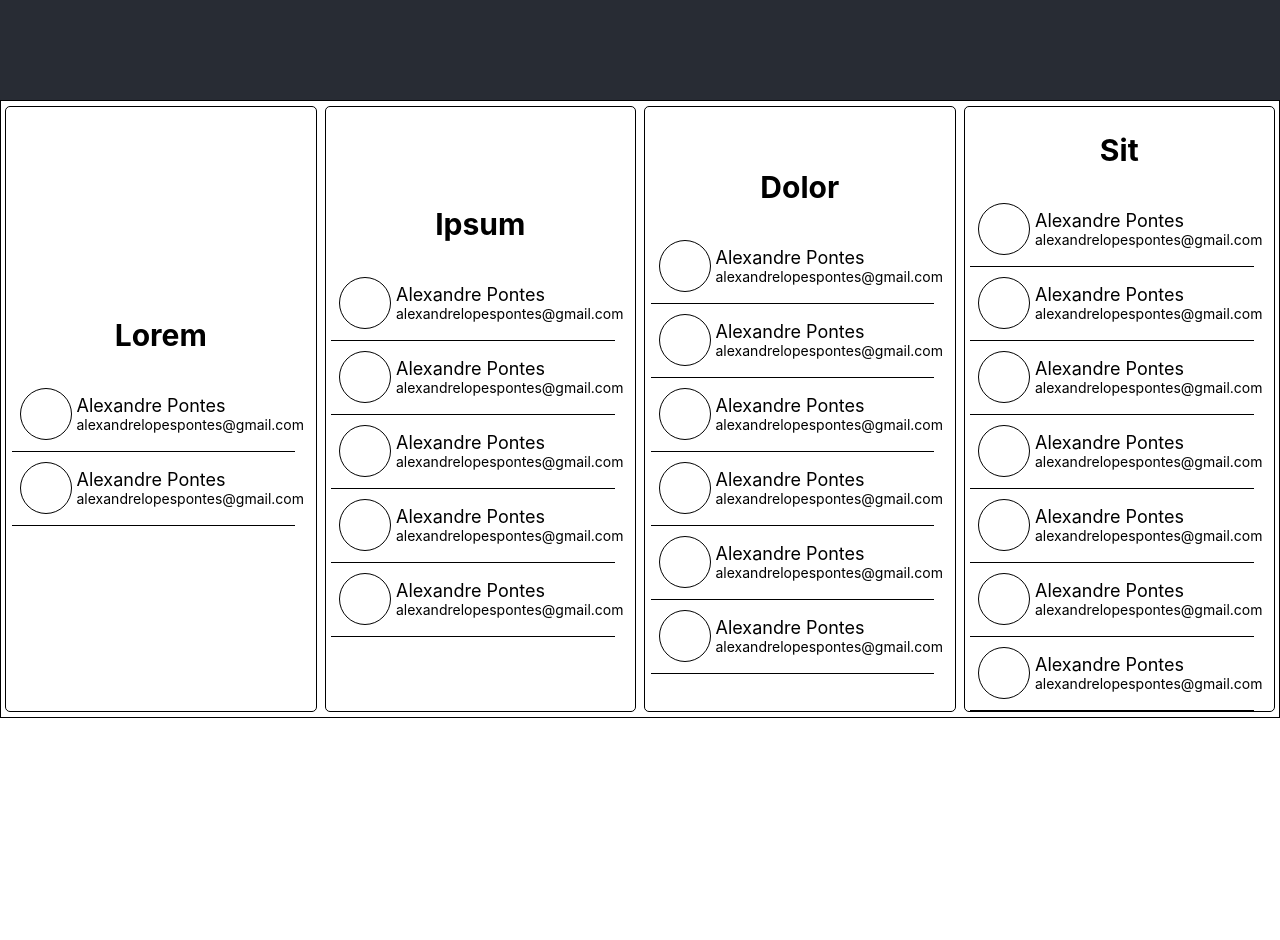
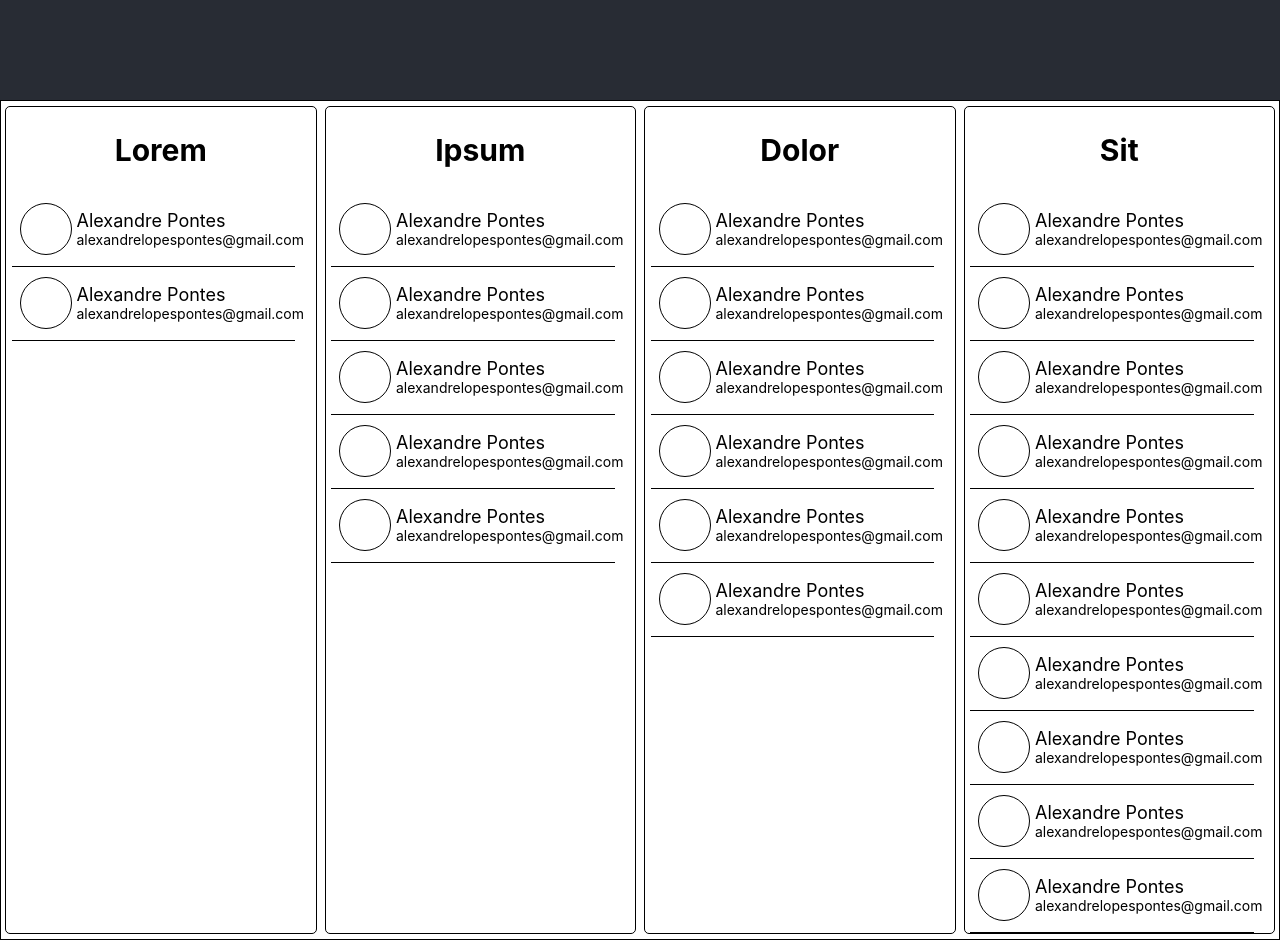
Before and after one commit to alepontes/reactjs, a React (Create React App) app: page / in a window 1280 px wide. Before the commit the page ends 800 px from the top, so only its background shows below. Built offline with nearby package versions, Linux system fonts and the light colour scheme.

Commit message:
Corrigir listagem de Itens

```diff
--- a/src/App.js
+++ b/src/App.js
@@ -126,6 +126,25 @@ const itens = [
     "email": "alexandrelopespontes@gmail.com",
     "group": "4"
   }
+  ,
+  {
+    "image": "",
+    "name": "Alexandre Pontes",
+    "email": "alexandrelopespontes@gmail.com",
+    "group": "4"
+  },
+  {
+    "image": "",
+    "name": "Alexandre Pontes",
+    "email": "alexandrelopespontes@gmail.com",
+    "group": "4"
+  },
+  {
+    "image": "",
+    "name": "Alexandre Pontes",
+    "email": "alexandrelopespontes@gmail.com",
+    "group": "4"
+  }
 ]
 
 function App() {
--- a/src/Group.css
+++ b/src/Group.css
@@ -6,7 +6,7 @@
     width: 30%;
     margin: 5px 4px;
     border-radius: 5px;
-    justify-content: center;
+    justify-content: flex-start;
     align-items: center;
 }
 
```
